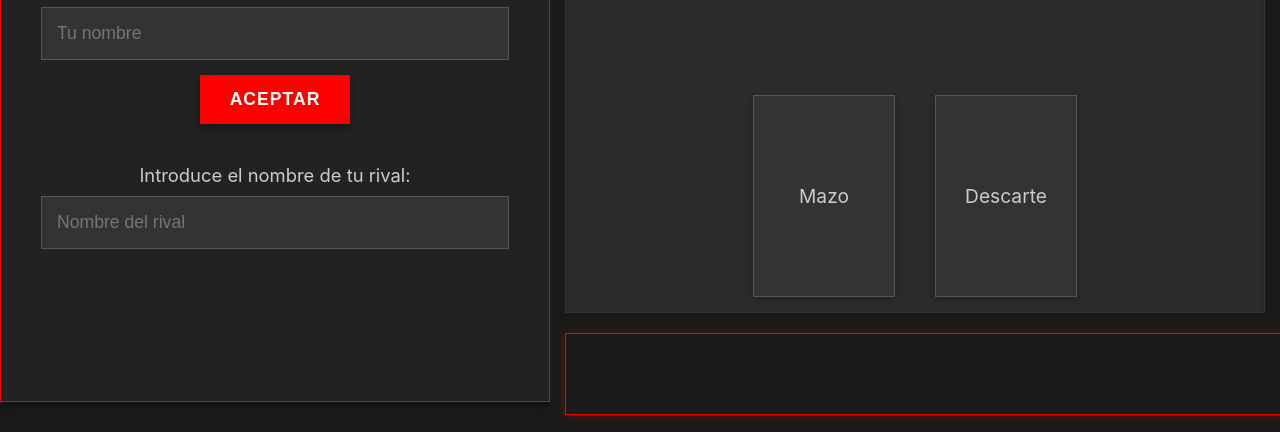
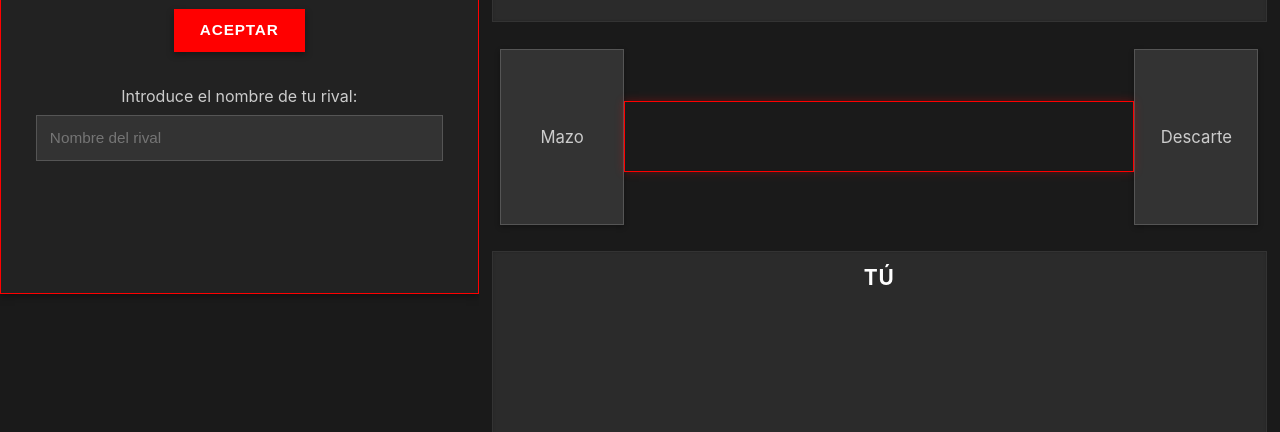
Before and after one commit to todoh/silenom, a plain HTML site: page index.html in a window 1280 px wide. Shown: the part 301-733 px from the top of the page. Drawn offline with Linux system fonts and the light colour scheme.

Commit message:
Update index.html

```diff
--- a/index.html
+++ b/index.html
@@ -7,12 +7,12 @@
     <style>
         /* Estilos CSS embebidos */
         body {
+            zoom: 87%;
             font-family: 'Inter', sans-serif; /* Usamos Inter como se sugiere */
             display: flex;
             justify-content: center;
             align-items: center;
-            min-height: 100vh;
-            margin: 0;
+height: 100%; width: 100%;            margin: 0;
             background-color: #1a1a1a; /* Fondo casi negro para elegancia */
             color: #ffffff; /* Texto blanco puro */
             overflow: hidden; /* Evita el scroll si el contenido es un poco más grande */
@@ -111,7 +111,8 @@
     max-width: 1200px;
     height: 95vh;
     display: grid;
-            grid-template-rows: 1fr 2fr 1fr;
+    /* CAMBIO AQUÍ: Ajusta la primera fracción para reducir el espacio superior */
+    grid-template-rows: auto 2fr 1fr; /* Cambia '1fr' a 'auto' para que la fila superior tome el tamaño de su contenido */
     gap: 20px; /* Más espacio entre secciones */
     padding: 15px;
     background-color: #1a1a1a; /* Fondo que coincide con el body */
@@ -142,45 +143,18 @@
             position: relative;
         }
 
-        /* Nuevo estilo para el tablero lineal */
-        .board-area {
-            order: 2;
-            display: flex; /* Usar flexbox para la línea de casillas */
-            justify-content: space-between; /* Espacio entre casillas */
-            align-items: center;
-            background-color: #1a1a1a;
-            border: 1px solid #FF0000;
-            border-radius: 0;
-            position: relative;
-            width: 100%;
-            max-width: 900px; /* Ancho máximo para el tablero lineal */
-            height: 80px; /* Altura fija para la línea */
-            margin: auto;
-            box-shadow: 0 0 10px rgba(255, 0, 0, 0.3);
-            padding: 0 10px; /* Pequeño padding horizontal */
-        }
-
-        /* Estilos para las manos y los mazos/descartes */
-        .hand {
+        /* Nuevo contenedor para la baraja, el tablero y la pila de descarte */
+        .game-central-layout {
+            order: 2; /* Para que esté entre el área del oponente y la propia */
             display: flex;
-            gap: 15px; /* Más espacio entre cartas */
-            min-height: 200px; /* Espacio para cartas más grandes */
-            border: none; /* Sin borde */
-            padding: 10px;
-            border-radius: 0;
-            align-items: center;
-            justify-content: center;
-            flex-wrap: wrap;
-        }
-
-        .deck-discard-area {
-            display: flex;
-            gap: 40px; /* Más espacio */
-            margin-top: 20px;
-            justify-content: center;
-            align-items: center;
-        }
-
+            justify-content: space-around; /* Distribuye el espacio entre los elementos */
+            align-items: center; /* Centra verticalmente los elementos */
+            width: 100%; /* Ocupa todo el ancho disponible */
+            padding: 10px; /* Pequeño padding interno */
+            box-sizing: border-box;
+        }
+
+        /* Estilos para la baraja y la pila de descarte */
         .deck, .discard-pile {
             width: 140px; /* Cartas más grandes */
             height: 200px; /* Cartas más grandes */
@@ -194,6 +168,38 @@
             border-radius: 0; /* Bordes rectos */
             box-shadow: 0 2px 6px rgba(0, 0, 0, 0.3);
             cursor: pointer;
+            flex-shrink: 0; /* Evita que se encojan si el espacio es limitado */
+        }
+
+        /* Estilos para el tablero lineal */
+        .board-area {
+            display: flex; /* Usar flexbox para la línea de casillas */
+            justify-content: space-between; /* Espacio entre casillas */
+            align-items: center;
+            background-color: #1a1a1a;
+            border: 1px solid #FF0000;
+            border-radius: 0;
+            position: relative;
+            width: 100%; /* Ocupa el ancho disponible en el contenedor flex */
+            max-width: 900px; /* Ancho máximo para el tablero lineal */
+            height: 80px; /* Altura fija para la línea */
+            margin: auto; /* Centra horizontalmente dentro de game-central-layout */
+            box-shadow: 0 0 10px rgba(255, 0, 0, 0.3);
+            padding: 0 10px; /* Pequeño padding horizontal */
+            flex-grow: 1; /* Permite que el tablero ocupe el espacio restante */
+        }
+
+        /* Estilos para las manos y los mazos/descartes (el .deck-discard-area antiguo ya no es necesario) */
+        .hand {
+            display: flex;
+            gap: 15px; /* Más espacio entre cartas */
+            min-height: 200px; /* Espacio para cartas más grandes */
+            border: none; /* Sin borde */
+            padding: 10px;
+            border-radius: 0;
+            align-items: center;
+            justify-content: center;
+            flex-wrap: wrap;
         }
 
         /* Estilo para el envés de la carta del rival */
@@ -536,7 +542,7 @@
                 gap: 10px;
             }
 
-            .player-area, .deck-discard-area {
+            .player-area, .game-central-layout { /* Ajuste para game-central-layout */
                 flex-direction: column;
                 gap: 8px;
                 padding: 8px;
@@ -761,13 +767,12 @@
             <div id="opponentActiveEffects" class="active-effects-container"></div>
             <div class="hand opponent-hand" id="opponentHand">
             </div>
-            <div class="deck-discard-area">
+        </div>
+
+        <div class="game-central-layout">
             <div class="deck" id="deck">Mazo</div>
+            <div class="board-area" id="gameBoard"></div>
             <div class="discard-pile" id="discardPile">Descarte</div>
-            </div>
-        </div>
-
-        <div class="board-area" id="gameBoard">
         </div>
 
         <div class="player-area own-area">
@@ -795,7 +800,7 @@
             authDomain: "enraya-51670.firebaseapp.com",
             databaseURL: "https://enraya-51670-default-rtdb.europe-west1.firebasedatabase.app",
             projectId: "enraya-51670",
-            storageBucket: "enraya-51670.firebasestorage.app",
+            storageBucket: "enraya-51670.firebase-storage.app",
             messagingSenderId: "103343380727",
             appId: "1:103343380727:web:b2fa02aee03c9506915bf2",
             measurementId: "G-2G31LLJY1T"
@@ -898,8 +903,6 @@
 
         // Función para cambiar de pantalla
         function showScreen(screenToShow) {
-            // Asegurarse de que el modal esté oculto al cambiar de pantalla
-            hideModal(); // Add this line
             screen1.classList.remove('active');
             screen2.classList.remove('active'); // Asegurarse de que screen2 también se desactive
             screen3.classList.remove('active');
@@ -1214,9 +1217,9 @@
                         currentPlayerName = roomData.jugador1Nombre;
                         rivalPlayerName = roomData.jugador2Nombre;
                     } else if (roomData.jugador2Id === currentUserId) {
-                        currentRivalId = roomData.jug1Nombre;
-                        currentPlayerName = roomData.jug2Nombre;
-                        rivalPlayerName = roomData.jug1Nombre; // Corrected typo
+                        currentRivalId = roomData.jugador1Id;
+                        currentPlayerName = roomData.jugador2Nombre;
+                        rivalPlayerName = roomData.jugador1Nombre; // Corrected typo
                     } else {
                         currentRivalId = null;
                         console.error("Error: currentUserId no coincide con ningún jugador en la sala. Esto no debería ocurrir si el jugador está en una sala activa.");
@@ -1302,7 +1305,7 @@
 
             // Actualizar nombres
             const ownName = roomData.jugador1Id === currentUserId ? roomData.jugador1Nombre : roomData.jugador2Nombre;
-            const opponentName = roomData.jugador1Id === currentUserId ? roomData.jugador2Nombre : roomData.jug1Nombre;
+            const opponentName = roomData.jugador1Id === currentUserId ? roomData.jugador2Nombre : roomData.jugador1Nombre;
             ownNameDisplay.textContent = ownName;
             opponentNameDisplay.textContent = opponentName;
             console.log(`UI Nombres - Propio: ${ownNameDisplay.textContent}, Rival: ${opponentNameDisplay.textContent}`);
@@ -1333,7 +1336,7 @@
             renderGameBoard(player1Pos, player2Pos); // Pasar las posiciones tal cual están en Firestore
 
             // Renderizar efectos activos
-            renderActiveEffects(gameState.efectosActivos, roomData.jugador1Id, roomData.jugador2Id, roomData.jugador1Nombre, roomData.jug2Nombre);
+            renderActiveEffects(gameState.efectosActivos, roomData.jugador1Id, roomData.jugador2Id, roomData.jugador1Nombre, roomData.jugador2Nombre);
 
             // Indicar turno actual y manejar robo de carta al inicio del turno
             console.log(`DEBUG: UI Turno - Turno actual en Firestore: ${gameState.turnoActual}, Mi UID: ${currentUserId}, Rival UID: ${currentRivalId}`);
@@ -1394,7 +1397,7 @@
 
             // Verificar condición de victoria
             if (gameState.posicionJugador1 >= 13 || gameState.posicionJugador2 >= 13) {
-                const winnerId = gameState.posicionJugador1 >= 13 ? roomData.jugador1Id : roomData.jug2Id;
+                const winnerId = gameState.posicionJugador1 >= 13 ? roomData.jugador1Id : roomData.jugador2Id;
                 // Solo actualiza el estado de la partida a "finished" si aún no lo está
                 if (gameState.gameStatus !== "finished") {
                     if (roomRef) { // Asegurarse de que roomRef esté disponible antes de actualizar
@@ -1410,12 +1413,12 @@
         // Función para actualizar la pantalla de fin de partida
         function updateGameOverScreen(roomData) {
             const gameState = roomData.estadoJuego;
-            const winnerName = gameState.ganador === roomData.jugador1Id ? roomData.jugador1Nombre : roomData.jug2Nombre;
-            const ownName = roomData.jugador1Id === currentUserId ? roomData.jug1Nombre : roomData.jug2Nombre;
-            const opponentName = roomData.jug1Id === currentUserId ? roomData.jug2Nombre : roomData.jug1Nombre;
+            const winnerName = gameState.ganador === roomData.jugador1Id ? roomData.jugador1Nombre : roomData.jugador2Nombre;
+            const ownName = roomData.jugador1Id === currentUserId ? roomData.jugador1Nombre : roomData.jugador2Nombre;
+            const opponentName = roomData.jugador1Id === currentUserId ? roomData.jugador2Nombre : roomData.jugador1Nombre;
 
             winnerDisplay.textContent = `Ganador: ${winnerName}`;
-            playerNamesDisplay.textContent = `Jugadores: ${roomData.jug1Nombre} vs ${roomData.jug2Nombre}`;
+            playerNamesDisplay.textContent = `Jugadores: ${roomData.jugador1Nombre} vs ${roomData.jugador2Nombre}`;
             playerNameInputScreen2.value = ownName;
             rivalNameInputScreen2.value = opponentName;
 
@@ -1496,7 +1499,7 @@
             const roomRef = db.collection('SALAS').doc(currentRoomId);
             const roomDoc = await roomRef.get();
             const roomData = roomDoc.data();
-            const gameState = roomData.estadoJuego;
+            const gameState = roomDoc.data().estadoJuego; // Accede directamente a estadoJuego
 
             if (gameState.turnoActual !== currentUserId) {
                 gameMessageDiv.textContent = '¡No es tu turno!';
@@ -2617,7 +2620,7 @@
             const roomRef = db.collection('SALAS').doc(currentRoomId);
             const roomDoc = await roomRef.get();
             const roomData = roomDoc.data();
-            const gameState = roomData.estadoJuego;
+            const gameState = roomDoc.data().estadoJuego; // Accede directamente a estadoJuego
 
             if (gameState.turnoActual !== currentUserId) {
                 gameMessageDiv.textContent = '¡No es tu turno para pasar!';
```
Lines whose indentation alone changed are shown as unchanged.
